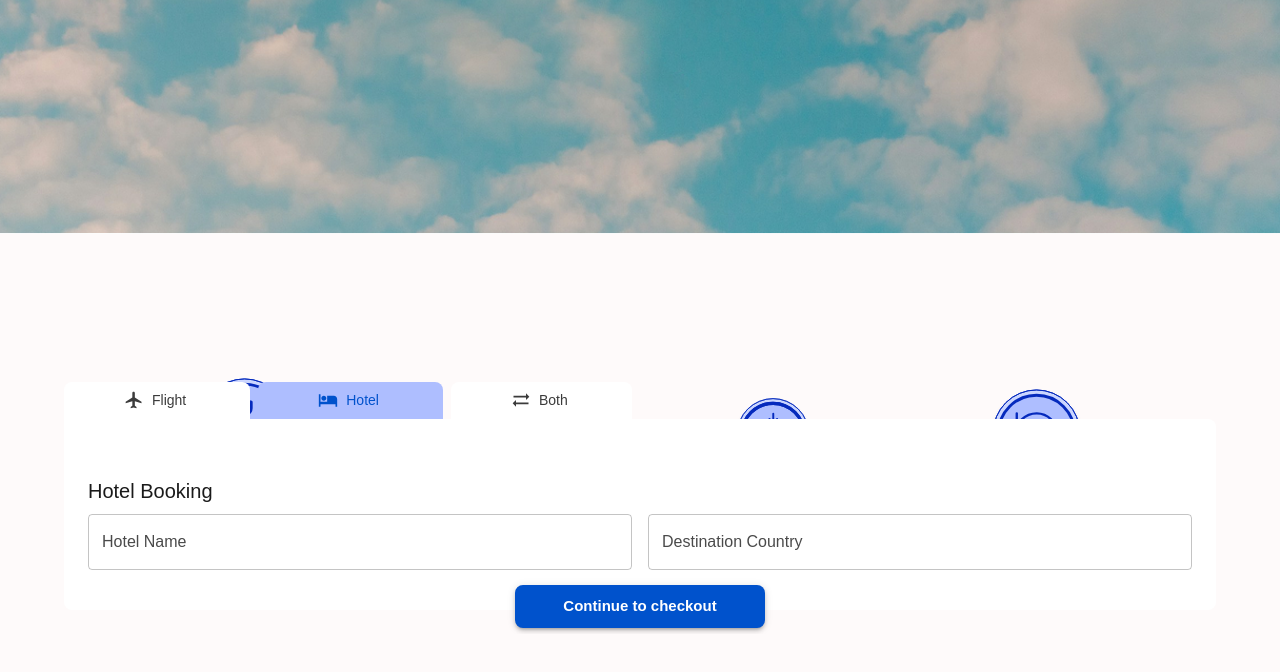
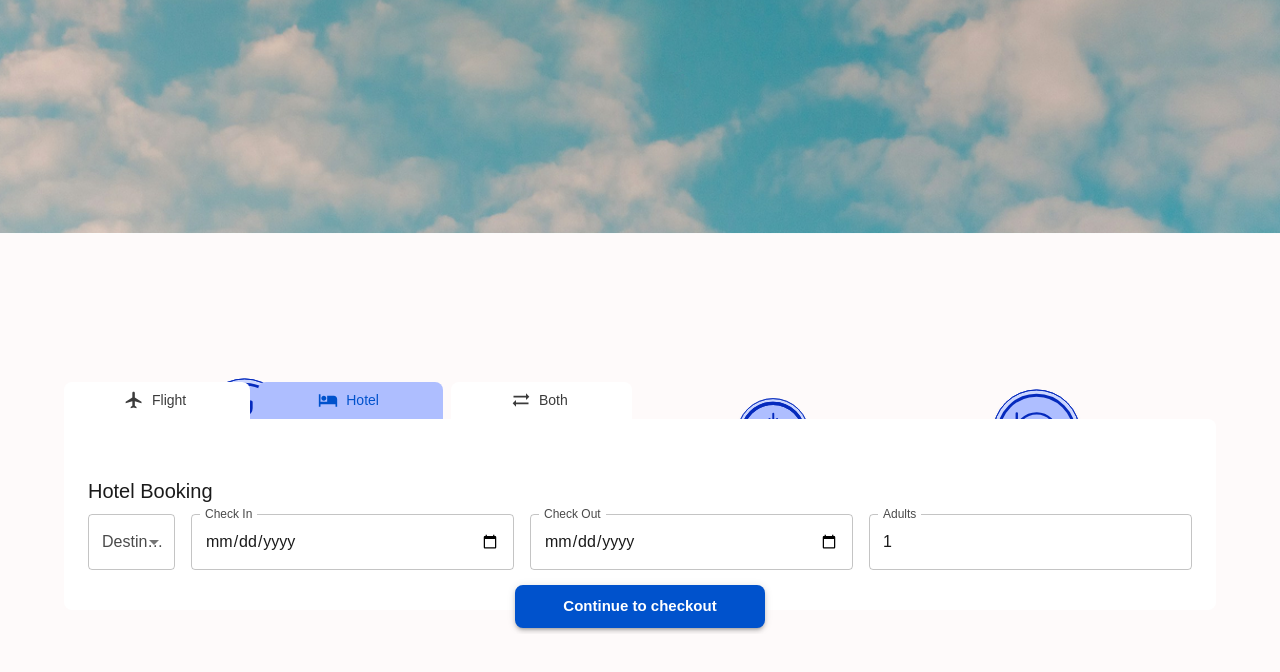
Before and after one commit to akshav-coder/onwardvisa, a React (Vite) app in the folder client/: page / in a window 1280 px wide. Both pictures are taken after a click on the button "Hotel". Shown: the part 566-1238 px from the top of the page. Built offline with nearby package versions, Linux system fonts and the light colour scheme.

Commit message:
progress of work

```diff
--- a/client/src/components/common/FormPage.jsx
+++ b/client/src/components/common/FormPage.jsx
@@ -7,11 +7,16 @@ import {
   Tab,
   TextField,
   Typography,
+  Autocomplete,
 } from "@mui/material";
 import { Flight, Hotel, SyncAlt } from "@mui/icons-material";
 import { keyframes } from "@emotion/react";
 import { useSubmitTicketFormMutation } from "../../services/apiSlice";
 import flightImage from "../../assets/flight.png";
+import {
+  useAutoBookHotelMutation,
+  useSearchCityQuery,
+} from "../../services/authApi";
 
 // --- Animation Keyframes ---
 const animationDuration = "3s";
@@ -60,7 +65,9 @@ const buttonStyles = {
 
 // --- Main Component ---
 const FormPage = () => {
+  const [cityInput, setCityInput] = useState("");
   const [bookingType, setBookingType] = useState("flight");
+  const [selectedCity, setSelectedCity] = useState(null);
   const [tripType, setTripType] = useState("roundtrip");
   const [tabIndex, setTabIndex] = useState(0);
   const [animationActive, setAnimationActive] = useState(false);
@@ -69,6 +76,18 @@ const FormPage = () => {
   );
   const [typedText, setTypedText] = useState("");
   const fullText = "Minutes";
+  const [autoBookHotel, { isAutoLoading, data, error }] =
+    useAutoBookHotelMutation();
+
+  const { data: cityData } = useSearchCityQuery(cityInput, {
+    skip: !cityInput,
+  });
+
+  const cityOptions =
+    cityData?.data?.map((item) => ({
+      label: item.address.cityName,
+      code: item.address.cityCode,
+    })) || [];
 
   const [formData, setFormData] = useState({
     from: "",
@@ -79,6 +98,9 @@ const FormPage = () => {
     multiCity: [{ from: "", to: "", date: "" }],
     hotelName: "",
     destinationCountry: "",
+    checkInDate: "",
+    checkOutDate: "",
+    adults: 1,
   });
 
   const [errors, setErrors] = useState({}); // New state for validation errors
@@ -170,8 +192,16 @@ const FormPage = () => {
     }
 
     if (bookingType === "hotel" || bookingType === "both") {
-      if (!formData.hotelName) {
-        newErrors.hotelName = "Hotel Name is required";
+      if (!formData.checkInDate) {
+        newErrors.checkInDate = "Check-in Date is required";
+        isValid = false;
+      }
+      if (!formData.checkOutDate) {
+        newErrors.checkOutDate = "Check-out Date is required";
+        isValid = false;
+      }
+      if (formData.adults < 1) {
+        newErrors.adults = "At least 1 adult required";
         isValid = false;
       }
       if (!formData.destinationCountry) {
@@ -187,6 +217,22 @@ const FormPage = () => {
   const handleSubmit = async (e) => {
     e.preventDefault();
     if (validateForm()) {
+      if (bookingType === "hotel") {
+        try {
+          const response = await autoBookHotel({
+            place: formData.destinationCountry, // assuming destinationCountry is cityCode
+            adults: formData.adults,
+            checkInDate: formData.checkInDate,
+            checkOutDate: formData.checkOutDate,
+          }).unwrap();
+          alert(
+            `Hotel booked successfully! Booking ID: ${response?.id || "N/A"}`
+          );
+        } catch (err) {
+          alert(err?.data?.error || "Auto-booking hotel failed.");
+        }
+      } else {
+        // Normal flight or both logic
         const payload = { ...formData, type: bookingType, tripType };
         try {
           const pdfBlob = await submitTicketForm(payload).unwrap();
@@ -198,9 +244,10 @@ const FormPage = () => {
           a.click();
           a.remove();
           window.URL.revokeObjectURL(url);
-        alert("Booking submitted successfully!"); // Success message
+          alert("Booking submitted successfully!");
         } catch (error) {
           alert("Booking submission failed. Please try again.");
+        }
       }
     } else {
       console.log("Form has validation errors.");
@@ -556,23 +603,67 @@ const FormPage = () => {
                       mb: 2,
                     }}
                   >
+                    <Autocomplete
+                      options={cityOptions}
+                      value={selectedCity}
+                      onInputChange={(e, val) => setCityInput(val)}
+                      onChange={(e, val) => {
+                        setSelectedCity(val);
+                        setFormData((prev) => ({
+                          ...prev,
+                          destinationCountry: val?.code || "", // Save cityCode
+                        }));
+                        if (errors.destinationCountry) {
+                          setErrors((prev) => ({
+                            ...prev,
+                            destinationCountry: "",
+                          }));
+                        }
+                      }}
+                      getOptionLabel={(option) => option.label || ""}
+                      renderInput={(params) => (
                         <TextField
-                      label="Hotel Name"
-                      name="hotelName"
-                      value={formData.hotelName}
-                      onChange={handleChange}
-                      fullWidth
-                      error={!!errors.hotelName}
-                      helperText={errors.hotelName}
-                    />
-                    <TextField
-                      label="Destination Country"
-                      name="destinationCountry"
-                      value={formData.destinationCountry}
-                      onChange={handleChange}
+                          {...params}
+                          label="Destination City"
                           fullWidth
                           error={!!errors.destinationCountry}
                           helperText={errors.destinationCountry}
+                        />
+                      )}
+                    />
+
+                    <TextField
+                      label="Check In"
+                      type="date"
+                      name="checkInDate"
+                      value={formData.checkInDate}
+                      onChange={handleChange}
+                      InputLabelProps={{ shrink: true }}
+                      fullWidth
+                      error={!!errors.checkInDate}
+                      helperText={errors.checkInDate}
+                    />
+                    <TextField
+                      label="Check Out"
+                      type="date"
+                      name="checkOutDate"
+                      value={formData.checkOutDate}
+                      onChange={handleChange}
+                      InputLabelProps={{ shrink: true }}
+                      fullWidth
+                      error={!!errors.checkOutDate}
+                      helperText={errors.checkOutDate}
+                    />
+                    <TextField
+                      label="Adults"
+                      type="number"
+                      name="adults"
+                      value={formData.adults}
+                      onChange={handleChange}
+                      inputProps={{ min: 1 }}
+                      fullWidth
+                      error={!!errors.adults}
+                      helperText={errors.adults}
                     />
                   </Box>
                 </>
```
Lines whose indentation alone changed are shown as unchanged.
